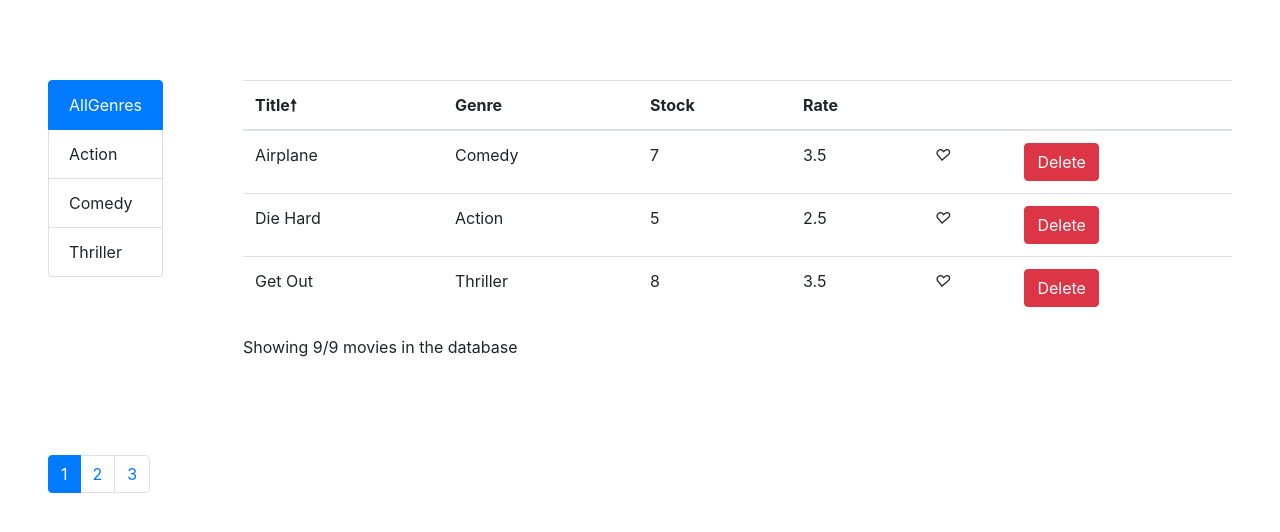
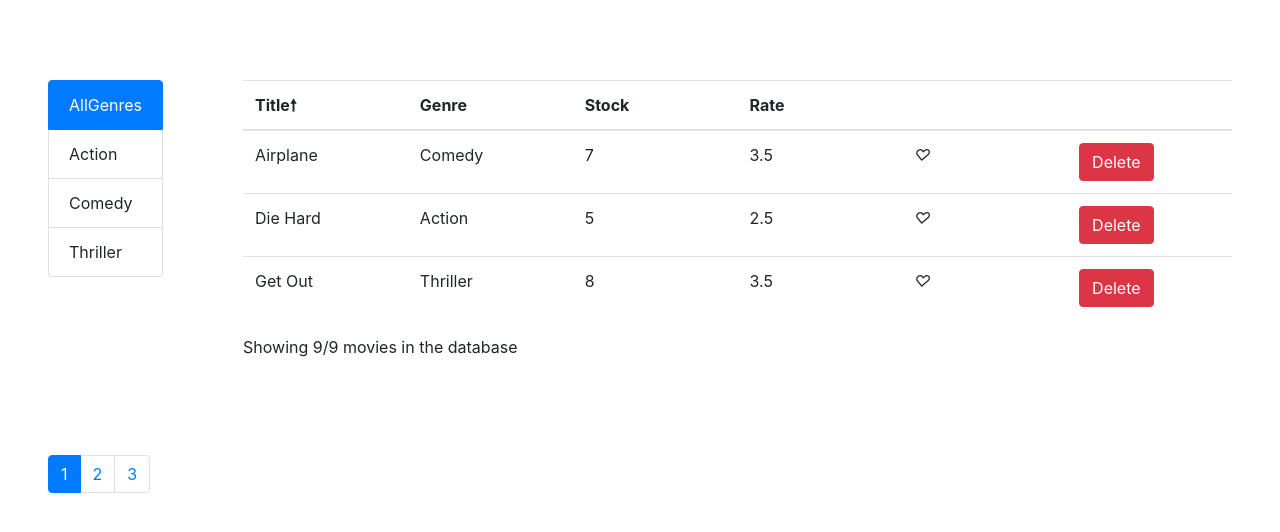
Before and after one commit to Jonas-Wessner/learn-react-vidly, a React (Create React App) app: page / in a window 1280 px wide. Shown: the top 532 px of the page. Built offline with nearby package versions, Linux system fonts and the light colour scheme.

Commit message:
fix: use correct class in css

```diff
--- a/src/index.css
+++ b/src/index.css
@@ -62,8 +62,8 @@ code {
   cursor: pointer;
 }
 
-.movieTable th,
-.movieTable td {
+.movies-table th,
+.movies-table td {
   width: 100px;
   overflow: hidden;
 }
```
